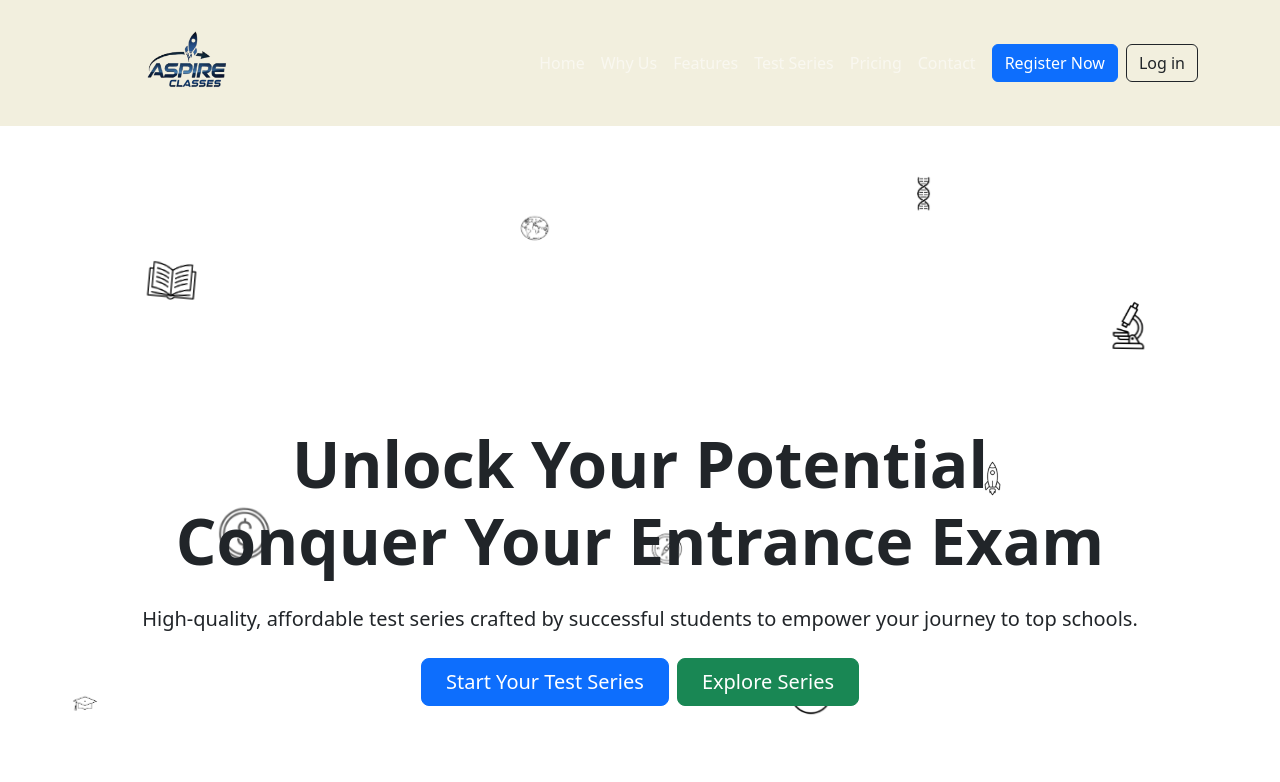
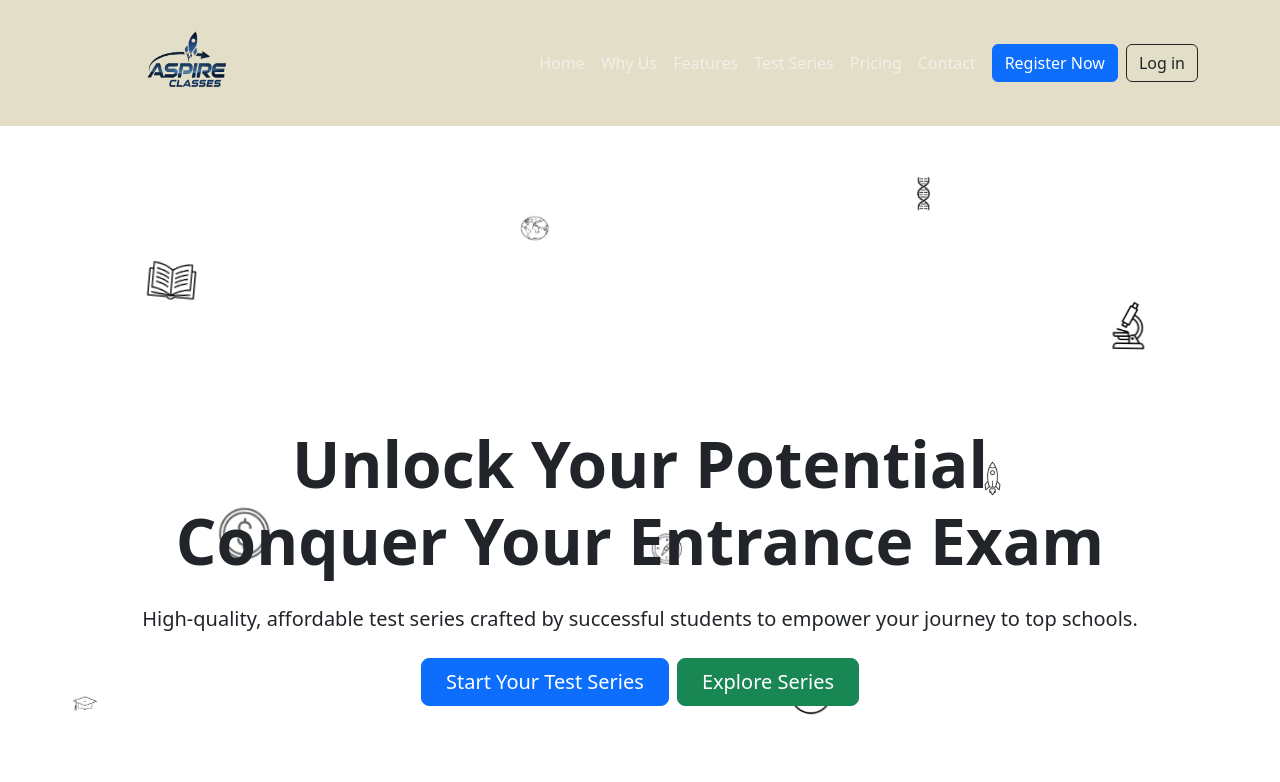
Before and after one commit to dhruvmittal41/AspireClasses, a React (Vite) app in the folder frontend/: page / in a window 1280 px wide. Shown: the top 782 px of the page. Built offline with nearby package versions, Linux system fonts and the light colour scheme.

Commit message:
navbar_Changes

```diff
--- a/frontend/src/Pages/Landing_Page/Landing_Page.css
+++ b/frontend/src/Pages/Landing_Page/Landing_Page.css
@@ -10,7 +10,7 @@
 
 /* Custom Navbar Style for glass effect */
 .navbar-custom {
-  background-color: rgba(237, 232, 208, 0.7) !important;
+  background-color: rgba(214, 208, 177, 0.7) !important;
   backdrop-filter: blur(12px);
   -webkit-backdrop-filter: blur(12px);
 }
```
